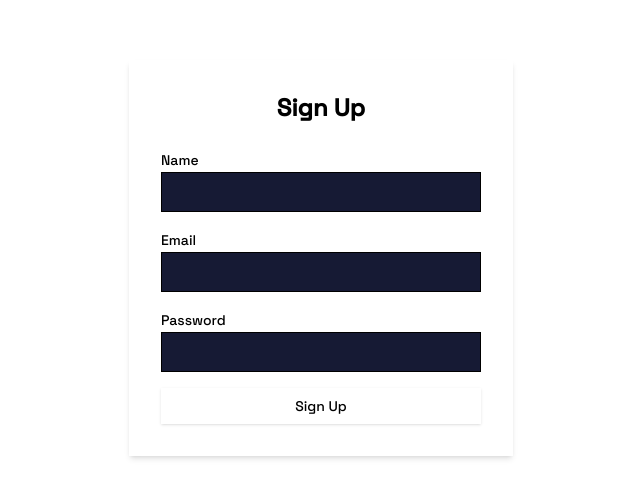
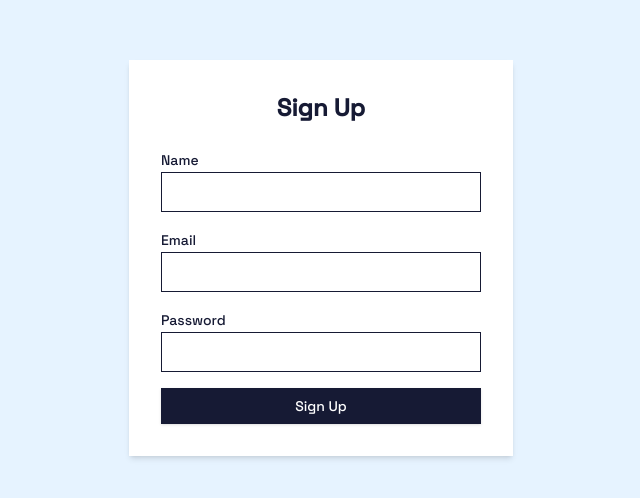
Before and after one commit to JayGuri/JBBR_LOC7, a React (Vite) app in the folder frontend/: page /signup in a window 1280 px wide. Shown: the part 142-640 px from the top of the page, without its empty margins (319-959 px from the left). Built offline with nearby package versions, Linux system fonts and the light colour scheme.

Commit message:
modified login and signup

```diff
--- a/frontend/src/contexts/AppDataContent.tsx
+++ b/frontend/src/contexts/AppDataContent.tsx
@@ -204,6 +204,9 @@ export const AppDataProvider: React.FC<{ children: React.ReactNode }> = ({ child
       }
     })
 
+    // In a real application, you would save the password securely here
+    console.log(`New user registered: ${name} (${email})`)
+
     return newUser
   }
 
@@ -215,7 +218,8 @@ export const AppDataProvider: React.FC<{ children: React.ReactNode }> = ({ child
     if (user) {
       if (
         (user.role === "admin" && password === "pass@123") ||
-        (user.email === "jaymguri@gmail.com" && password === "vrishti15")
+        (user.email === "jaymguri@gmail.com" && password === "vrishti15") ||
+        (user.role === "user" && password === "userpass") // Default password for new users
       ) {
         setAppData((prevData) => (prevData ? { ...prevData, currentUser: user } : null))
         return user
--- a/frontend/src/pages/SignupPage.tsx
+++ b/frontend/src/pages/SignupPage.tsx
@@ -11,6 +11,7 @@ export function SignupPage() {
   const [name, setName] = useState("")
   const [email, setEmail] = useState("")
   const [password, setPassword] = useState("")
+  const [message, setMessage] = useState("")
   const { signup } = useAppData()
   const navigate = useNavigate()
 
@@ -18,36 +19,59 @@ export function SignupPage() {
     e.preventDefault()
     const user = await signup(name, email, password)
     if (user) {
-      navigate("/")
+      setMessage("Signup successful! Redirecting to home page...")
+      setTimeout(() => navigate("/"), 2000)
     } else {
-      alert("Signup failed. User may already exist.")
+      setMessage("Signup failed. User may already exist.")
     }
   }
 
   return (
-    <div className="min-h-screen bg-[#ffffff] flex items-center justify-center">
+    <div className="min-h-screen bg-[#e6f3ff] flex items-center justify-center">
       <form onSubmit={handleSubmit} className="bg-white p-8 rounded-lg shadow-md w-96">
-        <h2 className="text-2xl font-bold mb-6 text-center">Sign Up</h2>
+        <h2 className="text-2xl font-bold mb-6 text-center text-[#161A34]">Sign Up</h2>
+        {message && <p className="mb-4 text-center text-[#161A34]">{message}</p>}
         <div className="space-y-4">
           <div>
-            <Label htmlFor="name">Name</Label>
-            <Input id="name" type="text" value={name} onChange={(e) => setName(e.target.value)} required />
+            <Label htmlFor="name" className="text-[#161A34]">
+              Name
+            </Label>
+            <Input
+              id="name"
+              type="text"
+              value={name}
+              onChange={(e) => setName(e.target.value)}
+              required
+              className="bg-white border-[#161A34] focus:border-[#161A34] focus:ring-[#161A34] text-[#161A34]"
+            />
           </div>
           <div>
-            <Label htmlFor="email">Email</Label>
-            <Input id="email" type="email" value={email} onChange={(e) => setEmail(e.target.value)} required />
+            <Label htmlFor="email" className="text-[#161A34]">
+              Email
+            </Label>
+            <Input
+              id="email"
+              type="email"
+              value={email}
+              onChange={(e) => setEmail(e.target.value)}
+              required
+              className="bg-white border-[#161A34] focus:border-[#161A34] focus:ring-[#161A34] text-[#161A34]"
+            />
           </div>
           <div>
-            <Label htmlFor="password">Password</Label>
+            <Label htmlFor="password" className="text-[#161A34]">
+              Password
+            </Label>
             <Input
               id="password"
               type="password"
               value={password}
               onChange={(e) => setPassword(e.target.value)}
               required
+              className="bg-white border-[#161A34] focus:border-[#161A34] focus:ring-[#161A34] text-[#161A34]"
             />
           </div>
-          <Button type="submit" className="w-full">
+          <Button type="submit" className="w-full bg-[#161A34] hover:bg-[#161A34]/90 text-white">
             Sign Up
           </Button>
         </div>
```
Also changed, not shown: frontend/src/pages/LoginPage.tsx (line endings or trailing spaces).
